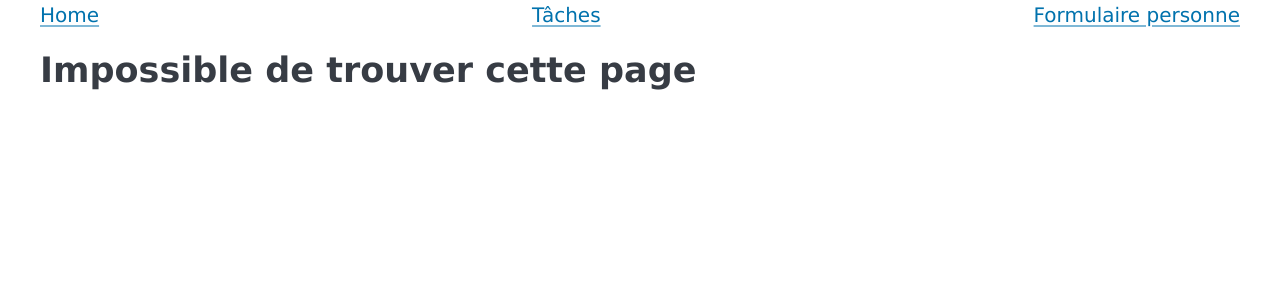
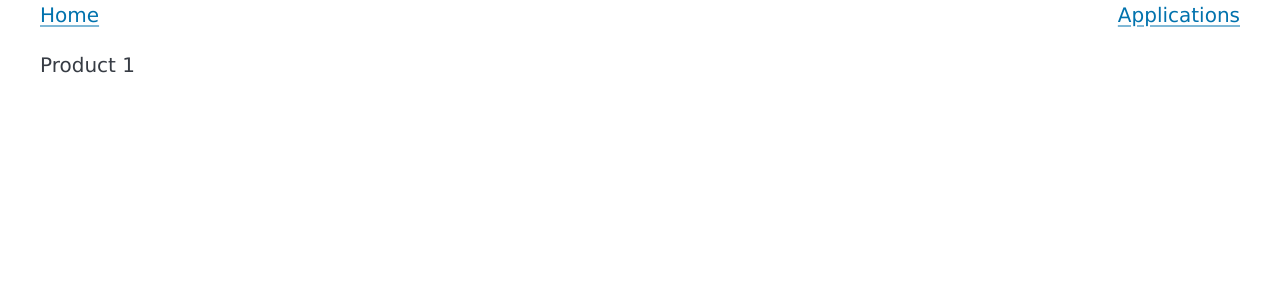
Before and after one commit to smaloron/cda-mut-react-first-app, a React app: page /product-details/1 in a window 1280 px wide. Shown: the top 300 px of the page. Built offline with nearby package versions, Linux system fonts and the light colour scheme; the HTML template or start-up script is replaced by a standard one.

Commit message:
add nested navigation

```diff
--- a/src/App.jsx
+++ b/src/App.jsx
@@ -1,9 +1,11 @@
 import {Link, Routes, Route} from "react-router-dom";
 
+import AppLayout from "./pages/AppLayout.jsx";
 import TodoApp from "./pages/TodoApp.jsx";
 import PersonForm from "./pages/PersonForm.jsx";
 import Home from "./pages/Home.jsx";
 import NotFoundPage from "./pages/NotFoundPage.jsx";
+import ProductDetails from "./pages/ProductDetails.jsx";
 
 function App() {
 
@@ -12,14 +14,16 @@ function App() {
     <main className="container">
         <nav>
             <Link to="/">Home</Link>
-            <Link to="/todo-list">Tâches</Link>
-            <Link to="/person-form">Formulaire personne</Link>
+            <Link to="/app">Applications</Link>
         </nav>
 
         <Routes>
             <Route path="/" exact element={<Home/>} />
-            <Route path="/todo-list" exact element={<TodoApp/>} />
-            <Route path="/person-form" exact element={<PersonForm/>} />
+            <Route path="/app"  element={<AppLayout/>} >
+                <Route path="todo-list"  element={<TodoApp/>} />
+                <Route path="person-form"  element={<PersonForm/>} />
+            </Route>
+            <Route path="/product-details/:id" exact element={<ProductDetails/>} />
             <Route path="*" element={<NotFoundPage/>} />
         </Routes>
     </main>
--- /dev/null
+++ b/src/data/products.js
@@ -0,0 +1,7 @@
+const products = [
+    {id:1, label: "Product 1", price: 15},
+    {id:2, label: "Product 2", price: 10},
+    {id:3, label: "Product 3", price: 25},
+]
+
+export default products;
--- /dev/null
+++ b/src/pages/AppLayout.jsx
@@ -0,0 +1,26 @@
+import {Link, Outlet} from "react-router-dom";
+
+function AppLayout(){
+    return (
+        <div className="container">
+
+            <header>
+                <h1>Applications</h1>
+
+            </header>
+
+
+            <nav>
+                    <Link to="/app/todo-list">Liste des tâches</Link>
+                    <Link to="/app/person-form">Formulaire</Link>
+            </nav>
+
+            <div>
+                <Outlet />
+            </div>
+
+        </div>
+    )
+}
+
+export default AppLayout;
--- /dev/null
+++ b/src/pages/ProductDetails.jsx
@@ -0,0 +1,33 @@
+import {useParams} from "react-router-dom";
+import catalog from "../data/products.js";
+import {useEffect, useState} from "react";
+
+function ProductDetails() {
+    const {id} = useParams();
+    const [product, setProduct] = useState({
+        id: null,
+        label: null,
+        price: null
+    });
+
+    useEffect(() => {
+        const found = catalog.find(product => {
+            console.log(product, product.id, id, product.id == id);
+            return product.id == id
+        });
+        console.log(found);
+        if(found){
+            setProduct(found);
+        }
+    }, [])
+
+
+    console.log(product);
+    return (
+        <div>
+            <p>{product.label}</p>
+        </div>
+    )
+}
+
+export default ProductDetails;
```
